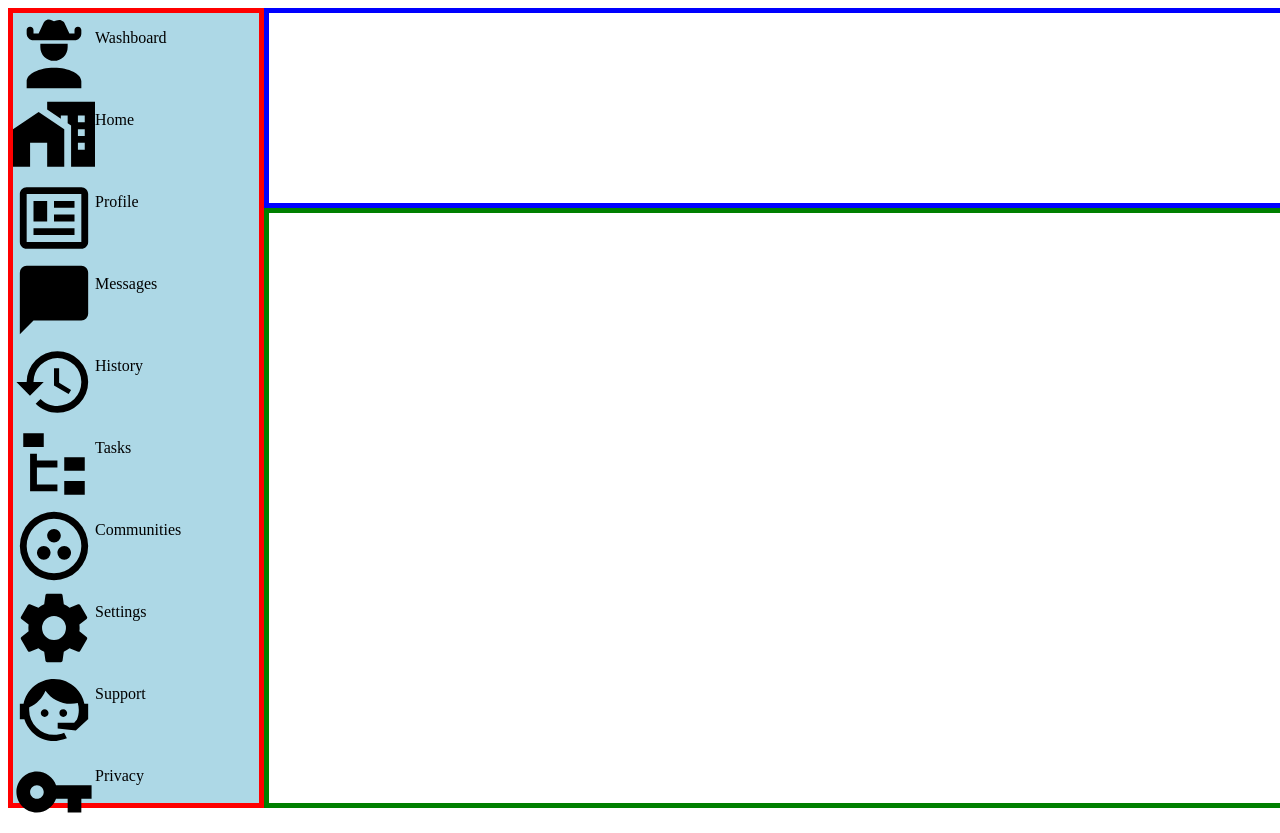
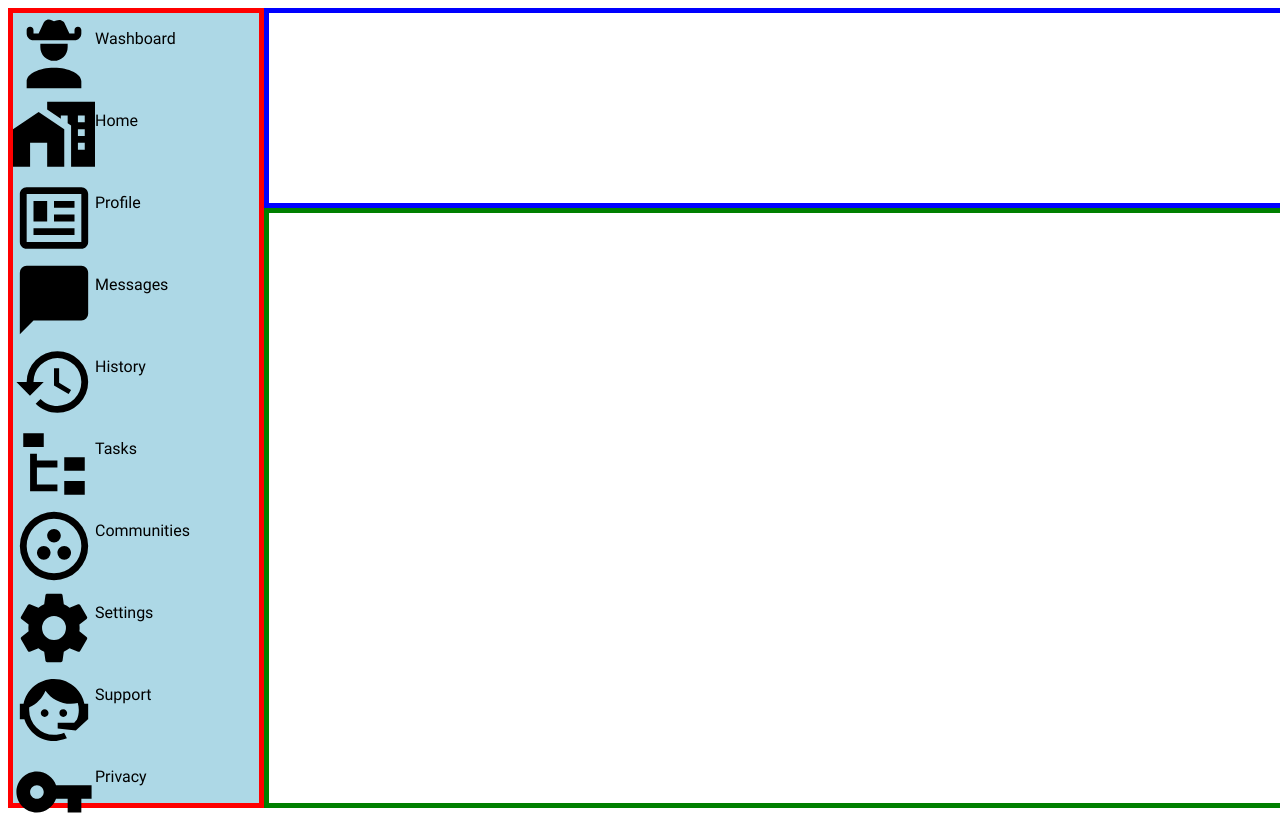
Before and after one commit to scalamoondis/AdminDashboard, a plain HTML site: page index.html in a window 1280 px wide. Drawn offline with Linux system fonts and the light colour scheme; files whose address does not match are found by name.

Commit message:
Added Roboto font, and began positioning and resizing of navigation items

```diff
--- a/styler.css
+++ b/styler.css
@@ -1,3 +1,19 @@
+@font-face {
+
+    font-family: use-this-font;
+    src: url(/Users/dannyschwitalla/repos/AdminDashboard/Roboto/Roboto-Regular.ttf);
+
+}
+
+body {
+
+    font-family: use-this-font;
+}
+
+
+
+
+
 
 #wholepagecontainer {
 
@@ -25,6 +41,24 @@
 }
 
 
+
+
+
+
+
+
+
+
+
+
+
+
+
+
+
+
+
+
 #headercontainer {
 
     border: 5px solid blue;
```
